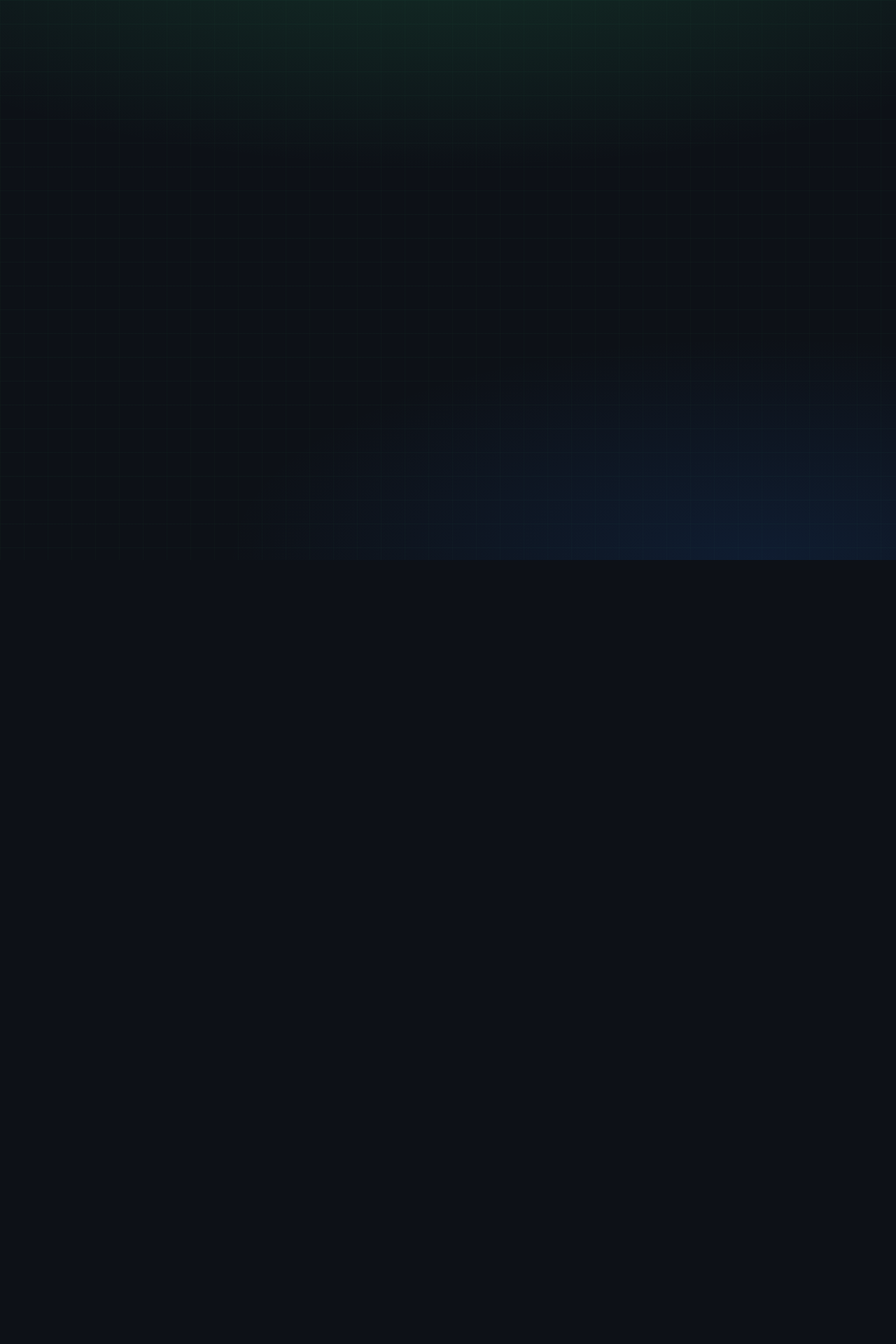
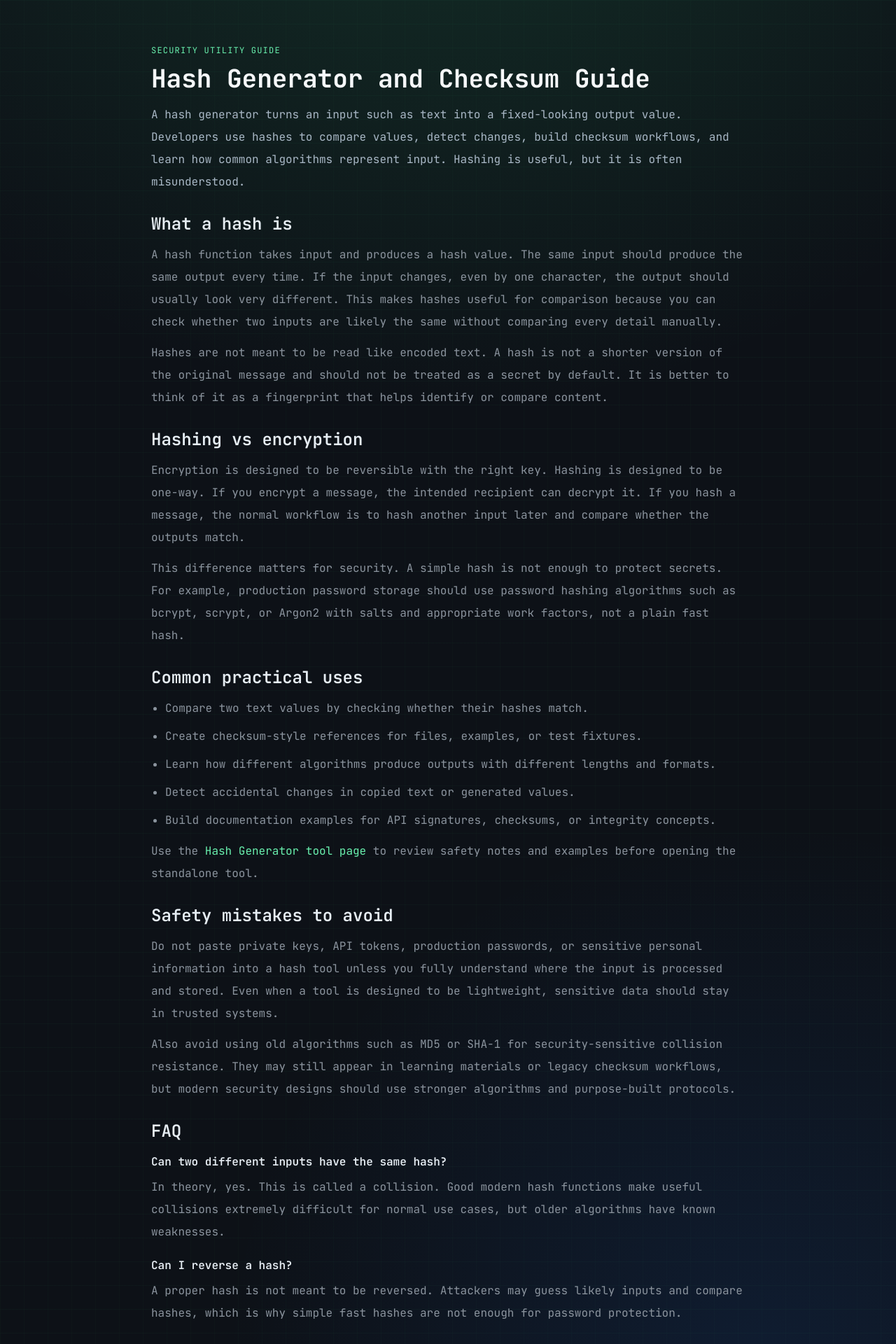
Before and after one commit to ppwnr88/landing_page, a React (Vite) app: page /blog/hash-generator-checksum-guide in a window 1280 px wide. Before the commit this address had no page. Shown: the top 1920 px of the page at 70% size. Before the commit the page ends 800 px from the top, so only its background shows below. Built offline with nearby package versions, Linux system fonts and the light colour scheme.

Commit message:
Add hash generator tool page

```diff
--- a/src/components/ToolCard.tsx
+++ b/src/components/ToolCard.tsx
@@ -9,6 +9,7 @@ import {
   Clock,
   FileCode,
   Calculator,
+  Hash,
   ArrowUpRight,
   LucideIcon,
 } from 'lucide-react'
@@ -25,6 +26,7 @@ const iconMap: Record<string, LucideIcon> = {
   Clock,
   FileCode,
   Calculator,
+  Hash,
 }
 
 interface ToolCardProps {
--- a/src/data/toolContent.ts
+++ b/src/data/toolContent.ts
@@ -437,4 +437,48 @@ export const toolContent: Record<string, ToolContent> = {
       },
     ],
   },
+  hash: {
+    overview: [
+      'The Hash Generator creates hash values from text input. Hashes are commonly used for comparing data, checking whether content changed, learning how algorithms represent input, and creating repeatable fingerprints for non-secret values.',
+      'A hash is designed to be one-way: the same input should produce the same output, but the output should not be treated as a readable or reversible version of the original text. This makes hashes useful for comparison, but different from encryption.',
+    ],
+    steps: [
+      'Open the Hash Generator.',
+      'Enter the text value you want to hash.',
+      'Choose the available hash algorithm or compare outputs across algorithms.',
+      'Copy the hash only when it is safe to share.',
+      'Avoid entering passwords, private keys, access tokens, or sensitive production data.',
+    ],
+    bestFor: [
+      'Generating hashes from text',
+      'Comparing checksum-style values',
+      'Learning the difference between hashing and encryption',
+      'Creating repeatable fingerprints for non-sensitive examples',
+    ],
+    examples: [
+      'Generate a hash for a sample string while learning how SHA-style outputs look.',
+      'Compare two text values by checking whether their generated hashes match.',
+      'Create a checksum-like reference for documentation examples or test fixtures.',
+    ],
+    limitations: [
+      'Hashing is not encryption because it is not meant to be reversed.',
+      'Fast hashes are not enough for safe password storage by themselves.',
+      'MD5 and SHA-1 are not recommended for security-sensitive integrity or collision-resistance needs.',
+      'Never paste secrets into a tool unless you understand exactly how the tool handles input.',
+    ],
+    relatedGuides: [
+      { title: 'Hash generator and checksum guide', href: '/blog/hash-generator-checksum-guide' },
+      { title: 'How to create strong passwords safely', href: '/blog/how-to-create-strong-passwords' },
+    ],
+    faq: [
+      {
+        q: 'Is hashing the same as encryption?',
+        a: 'No. Encryption is designed to be reversible with the right key. Hashing is designed to create a one-way fingerprint for comparison.',
+      },
+      {
+        q: 'Can I hash passwords with this tool for production storage?',
+        a: 'No. Production password storage should use dedicated password hashing algorithms such as bcrypt, scrypt, or Argon2 with salts and appropriate work factors.',
+      },
+    ],
+  },
 }
--- a/src/data/tools.ts
+++ b/src/data/tools.ts
@@ -166,4 +166,21 @@ export const tools: Tool[] = [
     icon: 'Calculator',
     accent: 'from-earth-800 to-earth-900',
   },
+  {
+    id: 'hash',
+    title: 'Hash Generator',
+    description: 'Generate hashes and checksums from text',
+    longDescription:
+      'Generate hash values for text input to compare data, learn checksum concepts, and understand common hash algorithms in a lightweight browser tool.',
+    useCases: [
+      'Generate text hashes',
+      'Compare checksums',
+      'Learn hash concepts',
+    ],
+    disclaimer:
+      'Hashing is not encryption. Do not use simple hashes as a complete password storage or secret-protection solution.',
+    url: 'https://hash.wannarat.cc',
+    icon: 'Hash',
+    accent: 'from-forest-800 to-forest-900',
+  },
 ]
--- a/src/main.tsx
+++ b/src/main.tsx
@@ -23,6 +23,7 @@ import ScreenRulerLayouts from './pages/blog/screen-ruler-web-layouts'
 import TestDataGeneratorDevelopment from './pages/blog/test-data-generator-development'
 import BrowserTextEditorWorkflows from './pages/blog/browser-text-editor-workflows'
 import EntertainmentNumberTools from './pages/blog/entertainment-number-tools'
+import HashGeneratorChecksumGuide from './pages/blog/hash-generator-checksum-guide'
 
 createRoot(document.getElementById('root')!).render(
   <StrictMode>
@@ -48,6 +49,7 @@ createRoot(document.getElementById('root')!).render(
           <Route path="/blog/test-data-generator-development" element={<TestDataGeneratorDevelopment />} />
           <Route path="/blog/browser-text-editor-workflows" element={<BrowserTextEditorWorkflows />} />
           <Route path="/blog/entertainment-number-tools" element={<EntertainmentNumberTools />} />
+          <Route path="/blog/hash-generator-checksum-guide" element={<HashGeneratorChecksumGuide />} />
         </Routes>
       </BrowserRouter>
     </HelmetProvider>
--- a/src/pages/Blog.tsx
+++ b/src/pages/Blog.tsx
@@ -54,6 +54,11 @@ const posts = [
     description: 'Understand playful number generators and why outputs should not be treated as advice.',
     href: '/blog/entertainment-number-tools',
   },
+  {
+    title: 'Hash generator and checksum guide',
+    description: 'Learn hashing, checksums, hash vs encryption, and safe limits for security workflows.',
+    href: '/blog/hash-generator-checksum-guide',
+  },
 ]
 
 export default function Blog() {
--- /dev/null
+++ b/src/pages/blog/hash-generator-checksum-guide.tsx
@@ -0,0 +1,112 @@
+import { Helmet } from 'react-helmet-async'
+
+export default function HashGeneratorChecksumGuide() {
+  return (
+    <main className="mx-auto max-w-4xl px-6 py-16 text-earth-300">
+      <Helmet>
+        <title>Hash Generator and Checksum Guide - wannarat.cc</title>
+        <meta
+          name="description"
+          content="Learn what hashes are, how checksums help compare data, why hashing is not encryption, and when to avoid simple hashes for security."
+        />
+        <link rel="canonical" href="https://wannarat.cc/blog/hash-generator-checksum-guide" />
+      </Helmet>
+
+      <article className="space-y-7 text-base leading-8 text-earth-400">
+        <header>
+          <p className="text-xs uppercase tracking-widest text-forest-300">Security utility guide</p>
+          <h1 className="mt-3 text-3xl font-bold text-earth-50 md:text-4xl">
+            Hash Generator and Checksum Guide
+          </h1>
+          <p className="mt-4 text-earth-300">
+            A hash generator turns an input such as text into a fixed-looking output value. Developers use
+            hashes to compare values, detect changes, build checksum workflows, and learn how common
+            algorithms represent input. Hashing is useful, but it is often misunderstood.
+          </p>
+        </header>
+
+        <section>
+          <h2 className="text-2xl font-semibold text-earth-100">What a hash is</h2>
+          <p className="mt-3">
+            A hash function takes input and produces a hash value. The same input should produce the same
+            output every time. If the input changes, even by one character, the output should usually look
+            very different. This makes hashes useful for comparison because you can check whether two inputs
+            are likely the same without comparing every detail manually.
+          </p>
+          <p className="mt-3">
+            Hashes are not meant to be read like encoded text. A hash is not a shorter version of the
+            original message and should not be treated as a secret by default. It is better to think of it
+            as a fingerprint that helps identify or compare content.
+          </p>
+        </section>
+
+        <section>
+          <h2 className="text-2xl font-semibold text-earth-100">Hashing vs encryption</h2>
+          <p className="mt-3">
+            Encryption is designed to be reversible with the right key. Hashing is designed to be one-way.
+            If you encrypt a message, the intended recipient can decrypt it. If you hash a message, the
+            normal workflow is to hash another input later and compare whether the outputs match.
+          </p>
+          <p className="mt-3">
+            This difference matters for security. A simple hash is not enough to protect secrets. For
+            example, production password storage should use password hashing algorithms such as bcrypt,
+            scrypt, or Argon2 with salts and appropriate work factors, not a plain fast hash.
+          </p>
+        </section>
+
+        <section>
+          <h2 className="text-2xl font-semibold text-earth-100">Common practical uses</h2>
+          <ul className="mt-3 list-disc space-y-2 pl-5">
+            <li>Compare two text values by checking whether their hashes match.</li>
+            <li>Create checksum-style references for files, examples, or test fixtures.</li>
+            <li>Learn how different algorithms produce outputs with different lengths and formats.</li>
+            <li>Detect accidental changes in copied text or generated values.</li>
+            <li>Build documentation examples for API signatures, checksums, or integrity concepts.</li>
+          </ul>
+          <p className="mt-3">
+            Use the{' '}
+            <a href="/tools/hash" className="text-forest-300 hover:underline">
+              Hash Generator tool page
+            </a>{' '}
+            to review safety notes and examples before opening the standalone tool.
+          </p>
+        </section>
+
+        <section>
+          <h2 className="text-2xl font-semibold text-earth-100">Safety mistakes to avoid</h2>
+          <p className="mt-3">
+            Do not paste private keys, API tokens, production passwords, or sensitive personal information
+            into a hash tool unless you fully understand where the input is processed and stored. Even when
+            a tool is designed to be lightweight, sensitive data should stay in trusted systems.
+          </p>
+          <p className="mt-3">
+            Also avoid using old algorithms such as MD5 or SHA-1 for security-sensitive collision resistance.
+            They may still appear in learning materials or legacy checksum workflows, but modern security
+            designs should use stronger algorithms and purpose-built protocols.
+          </p>
+        </section>
+
+        <section>
+          <h2 className="text-2xl font-semibold text-earth-100">FAQ</h2>
+          <div className="mt-3 space-y-4">
+            <div>
+              <h3 className="font-semibold text-earth-100">Can two different inputs have the same hash?</h3>
+              <p className="mt-1">
+                In theory, yes. This is called a collision. Good modern hash functions make useful
+                collisions extremely difficult for normal use cases, but older algorithms have known
+                weaknesses.
+              </p>
+            </div>
+            <div>
+              <h3 className="font-semibold text-earth-100">Can I reverse a hash?</h3>
+              <p className="mt-1">
+                A proper hash is not meant to be reversed. Attackers may guess likely inputs and compare
+                hashes, which is why simple fast hashes are not enough for password protection.
+              </p>
+            </div>
+          </div>
+        </section>
+      </article>
+    </main>
+  )
+}
```
Also changed, not shown: 1 other file (tests, documents, lock files or other folders).
